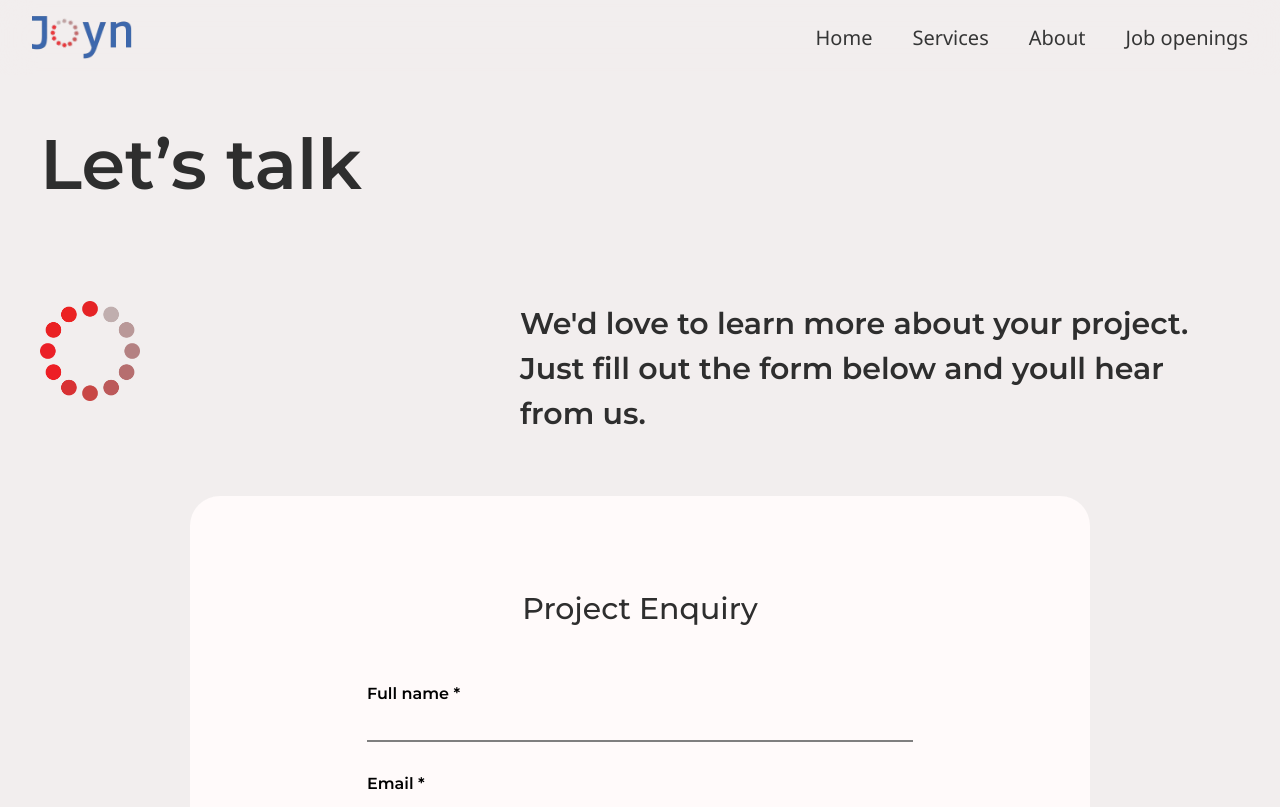
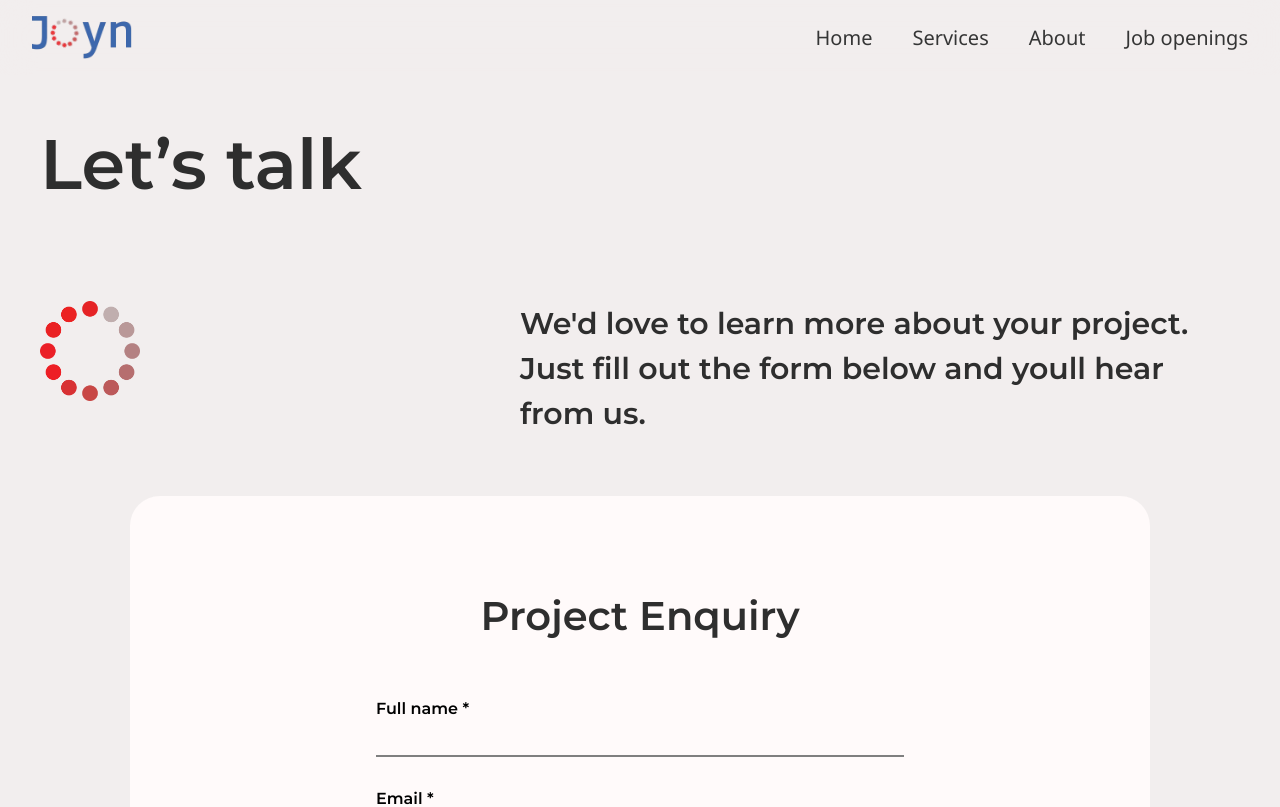
Before and after one commit to UmerFarooqOG/joyndigital, a Next.js app: page /contact in a window 1280 px wide. Shown: the top 807 px of the page. Built offline with nearby package versions, Linux system fonts and the light colour scheme.

Commit message:
Fixed Bugs

```diff
--- a/src/app/contact/page.jsx
+++ b/src/app/contact/page.jsx
@@ -217,10 +217,10 @@ const Page = () => {
 
                     <motion.form onSubmit={handle} initial={{ opacity: 0, x: -180 }}
                         whileInView={{ opacity: 1, x: 0 }}
-                        transition={{ duration: 1, type: 'tween' }} action="" className='bg-[#FFFAFA] rounded-[30px] px-[10px] xsm:px-[30px] py-[70px] flex-col  flex items-center justify-center w-[100%] sm:w-[75%]'>
-                        <h2 className='text-[#2E2E2E] mt-[20px] text-[20px] ssm:text-[25px] xsm:text-[30px] font-Montserrat font-medium'>Project Enquiry</h2>
+                        transition={{ duration: 1, type: 'tween' }} action="" className='bg-[#FFFAFA] rounded-[30px] px-[10px] xsm:px-[30px] py-[70px] flex-col  flex items-center justify-center w-[100%] sm:w-[85%]'>
+                        <h2 className='text-[#2E2E2E] mt-[20px] text-[20px] ssm:text-[25px] xsm:text-[40px] font-Montserrat font-[600]'>Project Enquiry</h2>
 
-                        <div className='mt-[50px] flex flex-col gap-[10px] w-[100%] sm:w-[65%]'>
+                        <div className='mt-[50px] flex flex-col gap-[10px] w-[100%] sm:w-[55%]'>
 
 
                             <motion.div initial={{ opacity: 0, x: -180 }}
--- a/src/app/home/page.jsx
+++ b/src/app/home/page.jsx
@@ -6,11 +6,8 @@ import ProtfolioCardReverse from '@/components/ProtCardReverse'
 import ProtfolioCard from '@/components/ProtfolioCard'
 import {motion} from 'framer-motion'
 import Hero from '@/components/Hero.jsx'
-import LocomotiveScroll from 'locomotive-scroll'
-
 
 const page = () => {
-  const locomotiveScroll = new LocomotiveScroll();
 
   const tranitiom = {duration:1,type:'spring'}
   return (
```
